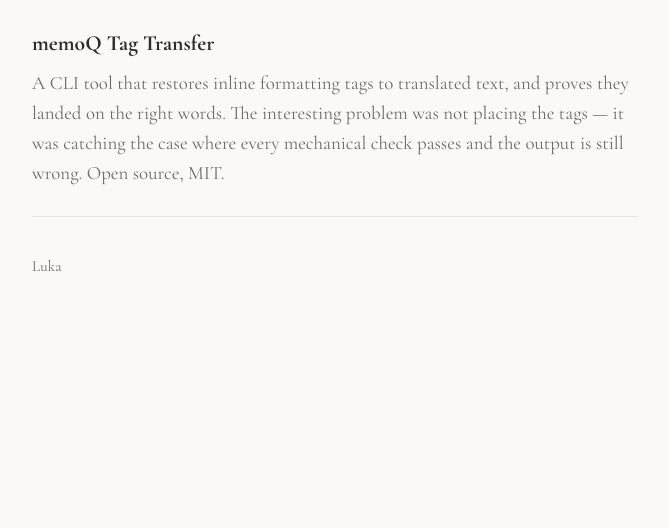
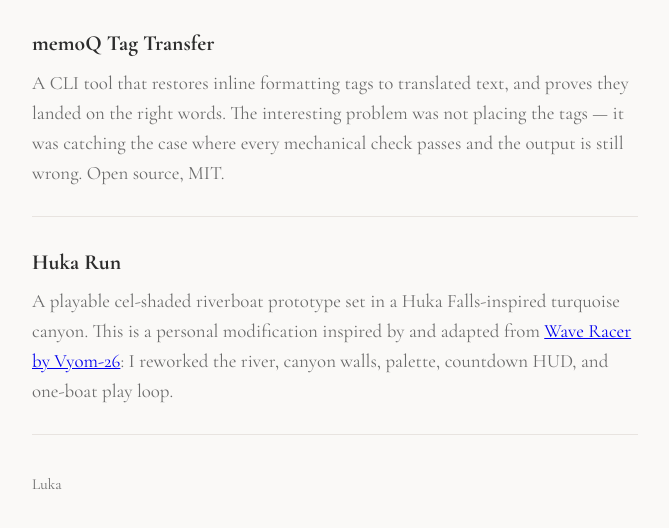
Before and after one commit to Lukalearnscode/Lukalearnscode.github.io, a plain HTML site: page projects/index.html in a window 1280 px wide. Shown: the part 258-786 px from the top of the page, without its empty margins (305-974 px from the left). Drawn offline with nearby package versions, Linux system fonts and the light colour scheme.

Commit message:
Add Huka Run project listing

```diff
--- a/projects/index.html
+++ b/projects/index.html
@@ -28,6 +28,15 @@
       passes and the output is still wrong. Open source, MIT.</p>
     </div>
 
+    <div class="list-item">
+      <h3><a href="huka-run.html">Huka Run</a></h3>
+      <p>A playable cel-shaded riverboat prototype set in a Huka Falls-inspired
+      turquoise canyon. This is a personal modification inspired by and adapted
+      from <a href="https://github.com/Vyom-26/Wave-Racer">Wave Racer by Vyom-26</a>:
+      I reworked the river, canyon walls, palette, countdown HUD, and one-boat
+      play loop.</p>
+    </div>
+
     <!-- TEMPLATE: copy this block for each new project
     <div class="list-item">
       <h3><a href="your-project.html">Your next project</a></h3>
```
